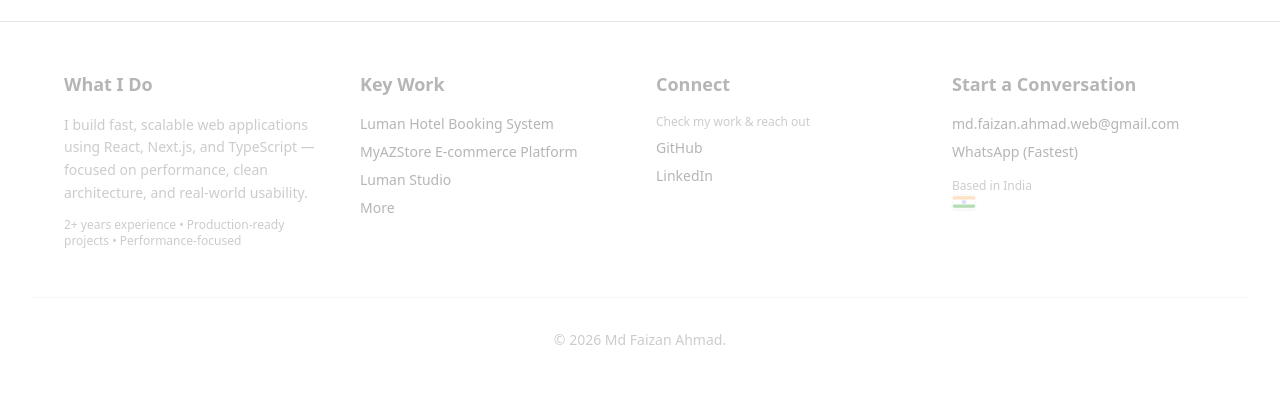
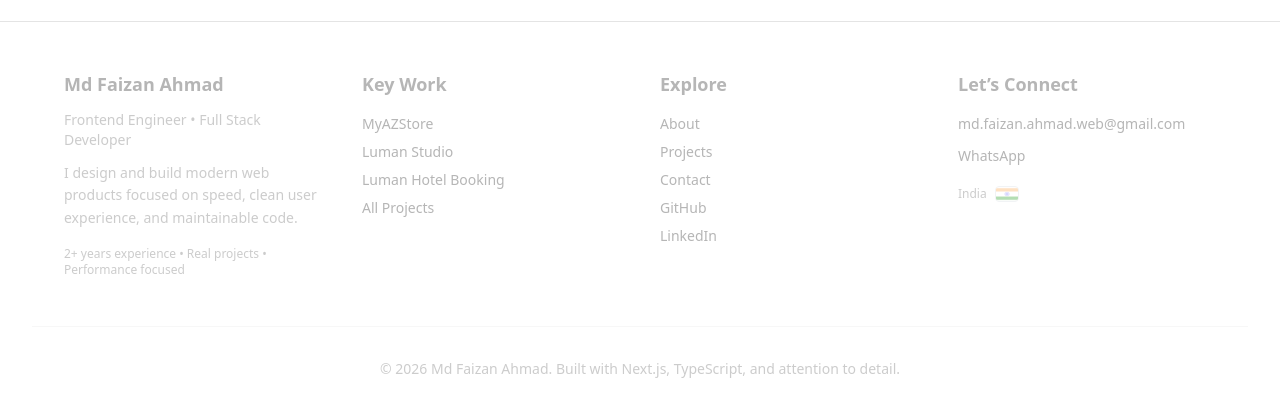
Before and after one commit to md-faizanahmad/Md_Faizan_Ahmad_Portfolio, a Next.js app: page / in a window 1280 px wide. Shown: the part 3429-3845 px from the top of the page. Built offline with nearby package versions, Linux system fonts and the light colour scheme.

Commit message:
src/components/footer/footer.config.ts

```diff
--- a/src/components/footer/Footer.tsx
+++ b/src/components/footer/Footer.tsx
@@ -1,124 +1,113 @@
 import Image from "next/image";
 import Link from "next/link";
 import FooterAnimation from "./FooterAnimation";
+import { footerConfig } from "./footer.config";
 
 const Footer = () => {
   const currentYear = new Date().getFullYear();
 
   return (
-    <footer className="relative border-t border-[color:var(--border)] bg-[color:var(--background)] text-[color:var(--foreground)] px-4 py-12 sm:px-6 lg:px-8">
+    <footer className="relative border-t border-[color:var(--border)] bg-[color:var(--background)] px-4 py-12 text-[color:var(--foreground)] sm:px-6 lg:px-8">
       <FooterAnimation>
-        <div className="mx-auto grid max-w-6xl grid-cols-1 gap-8 sm:grid-cols-2 lg:grid-cols-4">
-          {/* What I Do */}
+        <div className="mx-auto grid max-w-6xl grid-cols-1 gap-10 sm:grid-cols-2 lg:grid-cols-4">
+          {/* Brand */}
           <div>
-            <h3 className="mb-4 text-lg font-semibold">What I Do</h3>
-            <p className="text-sm text-[color:var(--muted-foreground)] leading-relaxed">
-              I build fast, scalable web applications using React, Next.js, and
-              TypeScript — focused on performance, clean architecture, and
-              real-world usability.
+            <h3 className="mb-3 text-lg font-semibold">
+              {footerConfig.brand.name}
+            </h3>
+
+            <p className="mb-3 text-sm text-[color:var(--muted-foreground)]">
+              {footerConfig.brand.title}
             </p>
 
-            <p className="mt-3 text-xs text-[color:var(--muted-foreground)]">
-              2+ years experience • Production-ready projects •
-              Performance-focused
+            <p className="text-sm leading-relaxed text-[color:var(--muted-foreground)]">
+              {footerConfig.brand.description}
+            </p>
+
+            <p className="mt-4 text-xs text-[color:var(--muted-foreground)]">
+              {footerConfig.brand.stats}
             </p>
           </div>
 
-          {/* Key Work */}
+          {/* Work */}
           <div>
             <h3 className="mb-4 text-lg font-semibold">Key Work</h3>
+
             <ul className="space-y-2 text-sm">
-              <li>
+              {footerConfig.featuredWork.map((item) => (
+                <li key={item.name}>
                   <Link
-                  href="https://luman-hotel.vercel.app"
-                  className="hover:text-indigo-500 transition-colors"
+                    href={item.href}
+                    className="transition-colors hover:text-indigo-500"
                   >
-                  Luman Hotel Booking System
+                    {item.name}
                   </Link>
                 </li>
-              <li>
-                <Link
-                  href="https://myazstore.shop"
-                  className="hover:text-indigo-500 transition-colors"
-                >
-                  MyAZStore E-commerce Platform
-                </Link>
-              </li>
-              <li>
-                <Link href="https://luman-studio.vercel.app">Luman Studio</Link>
-              </li>
-              <li>
-                <Link href="/projects">More</Link>
-              </li>
+              ))}
             </ul>
           </div>
 
-          {/* Connect */}
+          {/* Navigation */}
           <div>
-            <h3 className="mb-4 text-lg font-semibold">Connect</h3>
-            <p className="text-xs text-[color:var(--muted-foreground)] mb-2">
-              Check my work & reach out
-            </p>
+            <h3 className="mb-4 text-lg font-semibold">Explore</h3>
 
             <ul className="space-y-2 text-sm">
-              <li>
+              {footerConfig.navigation.map((item) => (
+                <li key={item.name}>
+                  <Link
+                    href={item.href}
+                    className="transition-colors hover:text-indigo-500"
+                  >
+                    {item.name}
+                  </Link>
+                </li>
+              ))}
+
+              {footerConfig.socials.map((item) => (
+                <li key={item.name}>
                   <a
-                  href="https://github.com/md-faizanahmad"
+                    href={item.href}
                     target="_blank"
                     rel="noopener noreferrer"
-                  className="hover:text-indigo-500 transition-colors"
+                    className="transition-colors hover:text-indigo-500"
                   >
-                  GitHub
+                    {item.name}
                   </a>
                 </li>
-              <li>
-                <a
-                  href="https://www.linkedin.com/in/mdfaizandahmad/"
-                  target="_blank"
-                  rel="noopener noreferrer"
-                  className="hover:text-indigo-500 transition-colors"
-                >
-                  LinkedIn
-                </a>
-              </li>
+              ))}
             </ul>
           </div>
 
           {/* Contact */}
           <div>
-            <h3 className="mb-4 text-lg font-semibold">Start a Conversation</h3>
+            <h3 className="mb-4 text-lg font-semibold">Let’s Connect</h3>
 
-            <p className="text-sm mb-2">
             <a
-                href="mailto:md.faizan.ahmad.web@gmail.com"
-                className="hover:text-indigo-500 transition-colors"
+              href={`mailto:${footerConfig.contact.email}`}
+              className="block text-sm transition-colors hover:text-indigo-500"
             >
-                md.faizan.ahmad.web@gmail.com
+              {footerConfig.contact.email}
             </a>
-            </p>
 
-            <p className="text-sm">
             <a
-                href="https://wa.me/917563092029"
+              href={footerConfig.contact.whatsapp}
               target="_blank"
               rel="noopener noreferrer"
-                className="hover:text-green-500 transition-colors"
+              className="mt-3 block text-sm transition-colors hover:text-green-500"
             >
-                WhatsApp (Fastest)
+              WhatsApp
             </a>
-            </p>
 
-            <div className="mt-4 text-xs text-[color:var(--muted-foreground)]">
-              Based in India
-              <div className="relative h-4 w-6 overflow-hidden rounded-sm border border-gray-200 shadow-sm">
-                {" "}
+            <div className="mt-5 flex items-center gap-2 text-xs text-[color:var(--muted-foreground)]">
+              <span>{footerConfig.contact.location}</span>
+
+              <div className="relative h-4 w-6 overflow-hidden rounded-sm border border-gray-300">
                 <Image
                   src="/indiaflag.png"
                   alt="India Flag"
                   fill
-                  sizes="(max-width: 768px) 100vw, 300px"
                   className="object-cover"
-                />{" "}
+                />
               </div>
             </div>
           </div>
@@ -126,7 +115,7 @@ const Footer = () => {
 
         {/* Bottom */}
         <div className="mt-12 border-t border-[color:var(--border)] pt-8 text-center text-sm text-[color:var(--muted-foreground)]">
-          © {currentYear} Md Faizan Ahmad.
+          © {currentYear} {footerConfig.brand.name}. {footerConfig.bottomText}
         </div>
       </FooterAnimation>
     </footer>
--- /dev/null
+++ b/src/components/footer/footer.config.ts
@@ -0,0 +1,55 @@
+// config/footer.config.ts
+
+export const footerConfig = {
+  brand: {
+    name: "Md Faizan Ahmad",
+    title: "Frontend Engineer • Full Stack Developer",
+    description:
+      "I design and build modern web products focused on speed, clean user experience, and maintainable code.",
+    stats: "2+ years experience • Real projects • Performance focused",
+  },
+
+  featuredWork: [
+    {
+      name: "MyAZStore",
+      href: "https://myazstore.shop",
+    },
+    {
+      name: "Luman Studio",
+      href: "https://luman-studio.vercel.app",
+    },
+    {
+      name: "Luman Hotel Booking",
+      href: "https://luman-hotel.vercel.app",
+    },
+    {
+      name: "All Projects",
+      href: "/projects",
+    },
+  ],
+
+  navigation: [
+    { name: "About", href: "/about" },
+    { name: "Projects", href: "/projects" },
+    { name: "Contact", href: "/contact" },
+  ],
+
+  socials: [
+    {
+      name: "GitHub",
+      href: "https://github.com/md-faizanahmad",
+    },
+    {
+      name: "LinkedIn",
+      href: "https://linkedin.com/in/mdfaizandahmad",
+    },
+  ],
+
+  contact: {
+    email: "md.faizan.ahmad.web@gmail.com",
+    whatsapp: "https://wa.me/917563092029",
+    location: "India",
+  },
+
+  bottomText: "Built with Next.js, TypeScript, and attention to detail.",
+};
```
Lines whose indentation alone changed are shown as unchanged.
